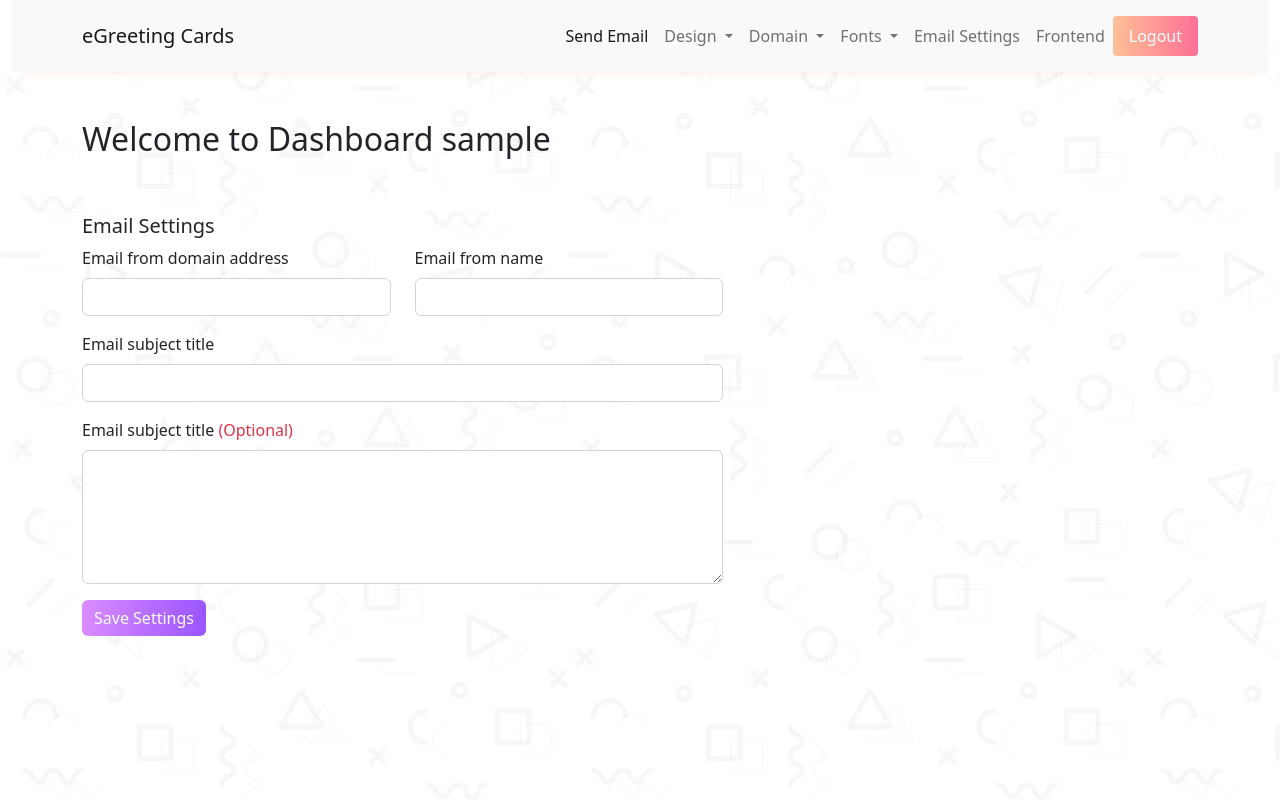
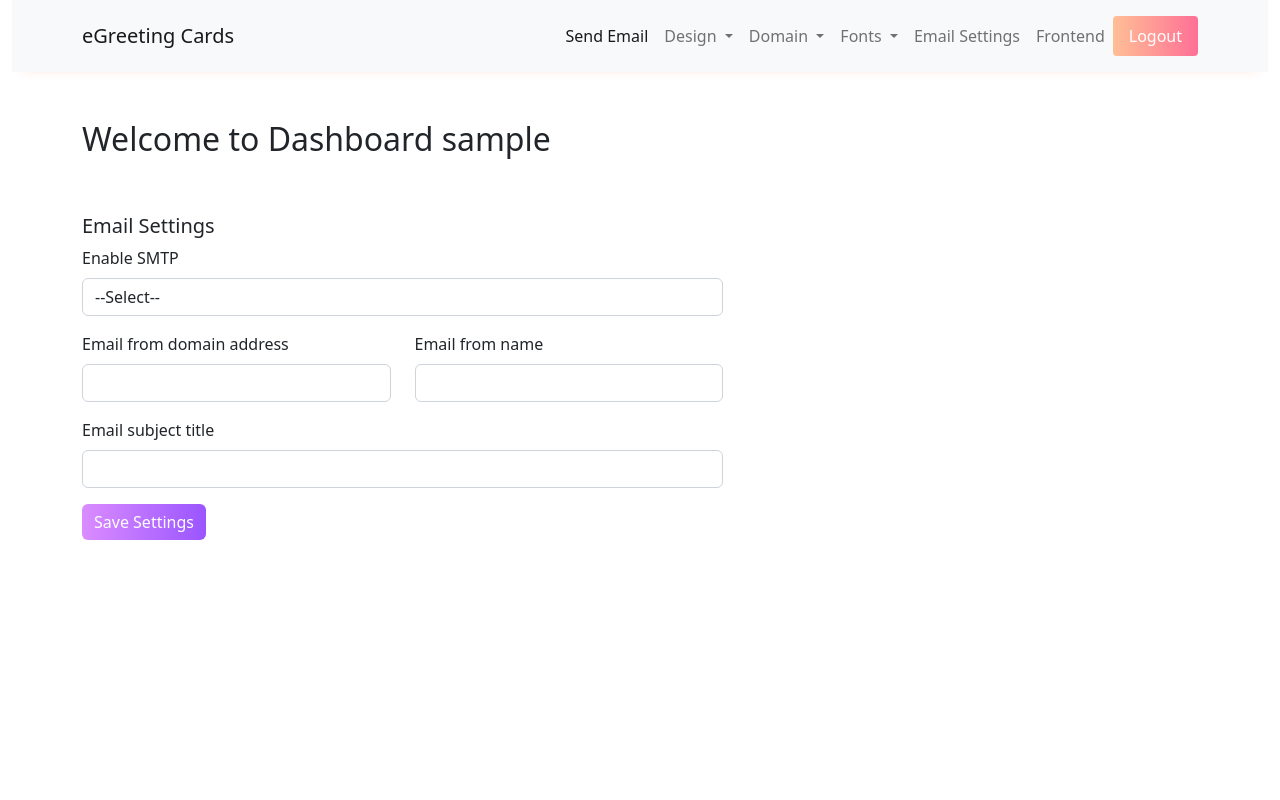
Before and after one commit to creativeartbd/e-greeting-cards, a PHP site: page /freelancer/admin/dashboard.php in a window 1280 px wide. Run offline with PHP 8.4, Linux system fonts and the light colour scheme; the visitor is signed in with stand-in values (Sample User, id 1); data that the repository does not hold is empty.

Commit message:
Fix email sending issues

```diff
--- a/admin/assets/css/style.css
+++ b/admin/assets/css/style.css
@@ -1,5 +1,5 @@
 body {
-    background-image : url("../img/bg.jpg");
+    background-color: #fff;
     background-repeat: repeat;
 }
 
--- a/admin/assets/js/main.js
+++ b/admin/assets/js/main.js
@@ -2,6 +2,32 @@
     "use strict";
     $(document).ready(function () {
 
+        var ex_is_smtp = $("#is_smtp").val();
+        var ex_show_host = $(".show_host");
+        var ex_show_auth_details = $(".show_auth_details");
+
+        if ( ex_is_smtp == "yes" ) {
+            ex_show_host.show();
+            ex_show_auth_details.css("display", "flex");
+        }
+
+
+        // Show/Hide is smtp option
+        $(document).on("change", "#is_smtp", function (e) {
+            var is_smtp = $(this).val();
+            var show_host = $(".show_host");
+            var show_auth_details = $(".show_auth_details");
+
+            if ("yes" === is_smtp) {
+                show_host.show();
+                show_auth_details.css("display", "flex");
+            } else if ("no" === is_smtp) {
+                show_host.hide();
+                show_auth_details.hide();
+            }
+        });
+
+        // Output the design
         $(document).on("click", ".output-desing", function (e) {
             e.preventDefault();
 
--- a/admin/dashboard.php
+++ b/admin/dashboard.php
@@ -1,4 +1,5 @@
 <?php require_once 'header.php'; ?>
+<style>.show_host, .show_auth_details{display: none;}</style>
 <div class="container">
     <div class="row">
         <div class="col-sm-12 mt-5 mb-5">
@@ -9,12 +10,57 @@
             <?php
             $get_settings = mysqli_query( $mysqli, "SELECT * FROM eg_email_settings");
             $get_result = mysqli_fetch_array( $get_settings, MYSQLI_ASSOC );
+
             $from_domain = isset( $get_result['from_domain'] ) ? $get_result['from_domain'] : '' ;
             $from_name = isset( $get_result['from_name'] ) ? $get_result['from_name'] : '' ;
             $email_subject = isset( $get_result['email_subject'] ) ?$get_result['email_subject'] : '' ;
-            $email_body = isset( $get_result['email_body'] ) ? $get_result['email_body'] : '' ;
+
+            $is_smtp = isset( $get_result['is_smtp'] ) ? $get_result['is_smtp'] : '' ;
+            $smtp_host = isset( $get_result['smtp_host'] ) ? $get_result['smtp_host'] : '' ;
+            $is_smtp_auth = isset( $get_result['is_smtp_auth'] ) ? $get_result['is_smtp_auth'] : '' ;
+            $smtp_username = isset( $get_result['smtp_username'] ) ? $get_result['smtp_username'] : '' ;
+            $smtp_password = isset( $get_result['smtp_password'] ) ? $get_result['smtp_password'] : '' ;
+            $smtp_mail_port = isset( $get_result['smtp_mail_port'] ) ? $get_result['smtp_mail_port'] : '' ;
             ?>
             <form id="form">
+                <div class="row">
+                    <div class="col">
+                        <div class="mb-3">
+                            <label for="from_domain" class="form-label">Enable SMTP</label> <br/>
+                            <select name="is_smtp" id="is_smtp" class="form-control">
+                                <option value="">--Select--</option>
+                                <option value="yes" <?php if( $is_smtp == 'yes' ) echo 'selected'; ?>>Yes</option>
+                                <option value="no" <?php if( $is_smtp == 'no' ) echo 'selected'; ?>>No</option>
+                            </select>
+                        </div>
+                    </div>
+                    <div class="col show_host">
+                        <div class="mb-3">
+                            <label for="smtp_host" class="form-label">SMTP Host</label>
+                            <input type="text" name="smtp_host" value="<?php echo $smtp_host; ?>" class="form-control" id="smtp_host">
+                        </div>
+                    </div>
+                </div>
+                <div class="row show_auth_details">
+                    <div class="col">
+                        <div class="mb-3">
+                            <label for="smtp_username" class="form-label">SMTP Username</label>
+                            <input type="text" name="smtp_username" value="<?php echo $smtp_username; ?>" class="form-control" id="smtp_username">
+                        </div>
+                    </div>
+                    <div class="col">
+                        <div class="mb-3">
+                            <label for="smtp_password" class="form-label">SMTP Password</label>
+                            <input type="password" name="smtp_password" value="<?php echo $smtp_password; ?>" class="form-control" id="smtp_password">
+                        </div>
+                    </div>
+                    <div class="col">
+                        <div class="mb-3">
+                            <label for="smtp_mail_port" class="form-label">SMTP Mail Port</label>
+                            <input type="text" name="smtp_mail_port" value="<?php echo $smtp_mail_port; ?>" class="form-control" id="smtp_mail_port">
+                        </div>
+                    </div>
+                </div>
                 <div class="row">
                     <div class="col">
                         <div class="mb-3">
@@ -37,14 +83,6 @@
                         </div>
                     </div>
                 </div>
-                <div class="row">
-                    <div class="col">
-                        <div class="mb-3">
-                            <label for="email_body" class="form-label">Email subject title <span class='text-danger'>(Optional)</span></label>
-                            <textarea name="email_body" id="email_body" cols="30" rows="5" class="form-control"><?php echo $email_body; ?></textarea>
-                        </div>
-                    </div>
-                </div>
                 <button type="submit" class="btn btn-gradient-primary">Save Settings</button>
                 <div class="mt-3">
                     <div class="result"></div>
--- a/admin/index.php
+++ b/admin/index.php
@@ -1,5 +1,6 @@
 <?php
 require_once 'helper/connection.php';
+
 if( isset( $_SESSION['username'] ) && !empty( $_SESSION['username'] ) ) {
     header("location:dashboard.php");
     exit();
@@ -36,7 +37,7 @@ if( isset( $_SESSION['username'] ) && !empty( $_SESSION['username'] ) ) {
                 <div class="mt-3">
                     <div class="result"></div>
                     <input type="hidden" name="form" value="login">
-                    <label>Forgot Password? Click <a href="forgot-password.php">here</a></label>
+                    <!-- <label>Forgot Password? Click <a href="forgot-password.php">here</a></label> -->
                 </div>
             </form>
         </div>
--- a/helper/front-process.php
+++ b/helper/front-process.php
@@ -31,8 +31,8 @@ if( isset( $_POST['form']) && $_POST['form'] == 'send_email' ) {
             // validate email
             if( empty( $email ) ) {
                 $output['message'][] = 'Email address is required.';
-            } elseif( ! filter_var( $email, FILTER_VALIDATE_EMAIL ) ) {
-                $output['message'][] = 'Email address is not correct';
+            } elseif( !preg_match('/^[a-zA-Z]+$/', $email) ) {
+                $output['message'][] = 'Email address should contain only characters';
             }
 
             // validate domain
```
Also changed, not shown: admin/helper/process.php (+30 -5 lines), sending-email.php (+26 -5 lines).
